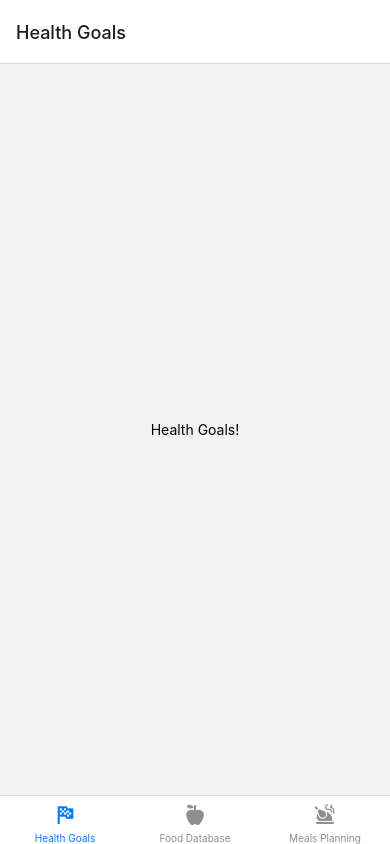
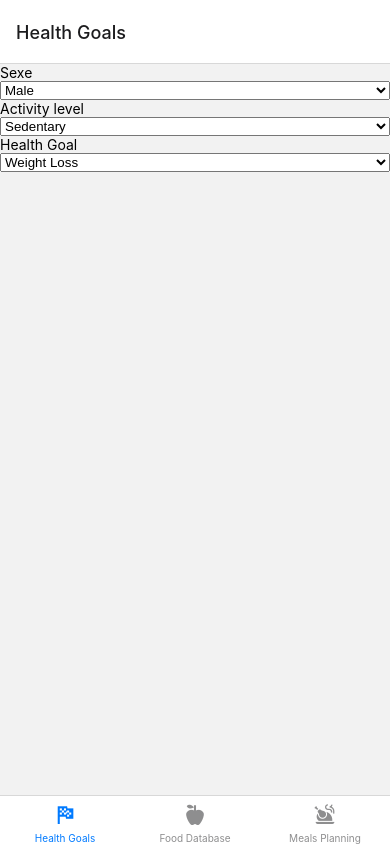
Before and after one commit to Valentin-SUDRES-EDU/React-Native-Project, a React Native app in the folder ReactNativeProject/: screen / in a window 390 px wide. Built offline with nearby package versions, Linux system fonts and the light colour scheme.

Commit message:
Ajout des pickers

```diff
--- a/ReactNativeProject/package.json
+++ b/ReactNativeProject/package.json
@@ -13,6 +13,7 @@
     "extends": "universe/native"
   },
   "dependencies": {
+    "@react-native-picker/picker": "2.4.2",
     "@react-navigation/bottom-tabs": "^6.5.7",
     "@react-navigation/native": "^6.1.6",
     "@react-navigation/native-stack": "^6.9.12",
@@ -20,7 +21,7 @@
     "expo-status-bar": "~1.4.4",
     "react": "18.0.0",
     "react-native": "0.69.9",
-    "react-native-safe-area-context": "^4.5.3",
+    "react-native-safe-area-context": "4.3.1",
     "react-native-safe-area-view": "^1.1.1"
   },
   "devDependencies": {
--- a/ReactNativeProject/src/screens/HealthGoalsScreen.js
+++ b/ReactNativeProject/src/screens/HealthGoalsScreen.js
@@ -1,10 +1,61 @@
-import React from 'react';
-import {View, Text} from 'react-native';
+import {Picker} from '@react-native-picker/picker';
+import React, {useState} from 'react';
+import {View, Text, TextInput} from 'react-native';
 
 const HealthGoalsScreen = () => {
+  // const [selectedAge, setSelectedAge] = useState();
+  const [selectedLanguage, setSelectedLanguage] = useState();
+  const [selectedActivityLevel, setSelectedActivityLevel] = useState();
+  const [selectedHealthGoal, setSelectedHealthGoal] = useState();
+
+  // const ages = [];
+  // for (let i = 0; i < 100; i++) {
+  //   ages.push(<Picker.Item label={i} value={i} />);
+  // }
+
   return (
-    <View style={{flex: 1, justifyContent: 'center', alignItems: 'center'}}>
-      <Text>Health Goals!</Text>
+    <View>
+      {/* <Text>Age</Text>
+      <Picker
+        selectedValue={selectedAge}
+        onValueChange={(itemValue, itemIndex) => setSelectedAge(itemValue)}>
+        {ages}
+      </Picker> */}
+
+      <Text>Sexe</Text>
+      <Picker
+        selectedValue={selectedLanguage}
+        onValueChange={(itemValue, itemIndex) =>
+          setSelectedLanguage(itemValue)
+        }>
+        <Picker.Item label="Male" value="male" />
+        <Picker.Item label="Female" value="female" />
+      </Picker>
+
+      <Text>Activity level</Text>
+      <Picker
+        selectedValue={selectedActivityLevel}
+        onValueChange={(itemValue, itemIndex) =>
+          setSelectedActivityLevel(itemValue)
+        }>
+        <Picker.Item label="Sedentary" value="1.2" />
+        <Picker.Item label="Light Exercise" value="1.375" />
+        <Picker.Item label="Moderate Exercise" value="1.55" />
+        <Picker.Item label="Heavy Exercise" value="1.725" />
+        <Picker.Item label="Extra Active" value="1.9" />
+      </Picker>
+
+      <Text>Health Goal</Text>
+      <Picker
+        selectedValue={selectedHealthGoal}
+        onValueChange={(itemValue, itemIndex) =>
+          setSelectedHealthGoal(itemValue)
+        }>
+        <Picker.Item label="Weight Loss" value="-500" />
+        <Picker.Item label="Weight Maintenance" value="0" />
+        <Picker.Item label="Weight Gain" value="+500" />
+      </Picker>
+
     </View>
   );
 };
```
Also changed, not shown: 2 other files (tests, documents, lock files or other folders).
